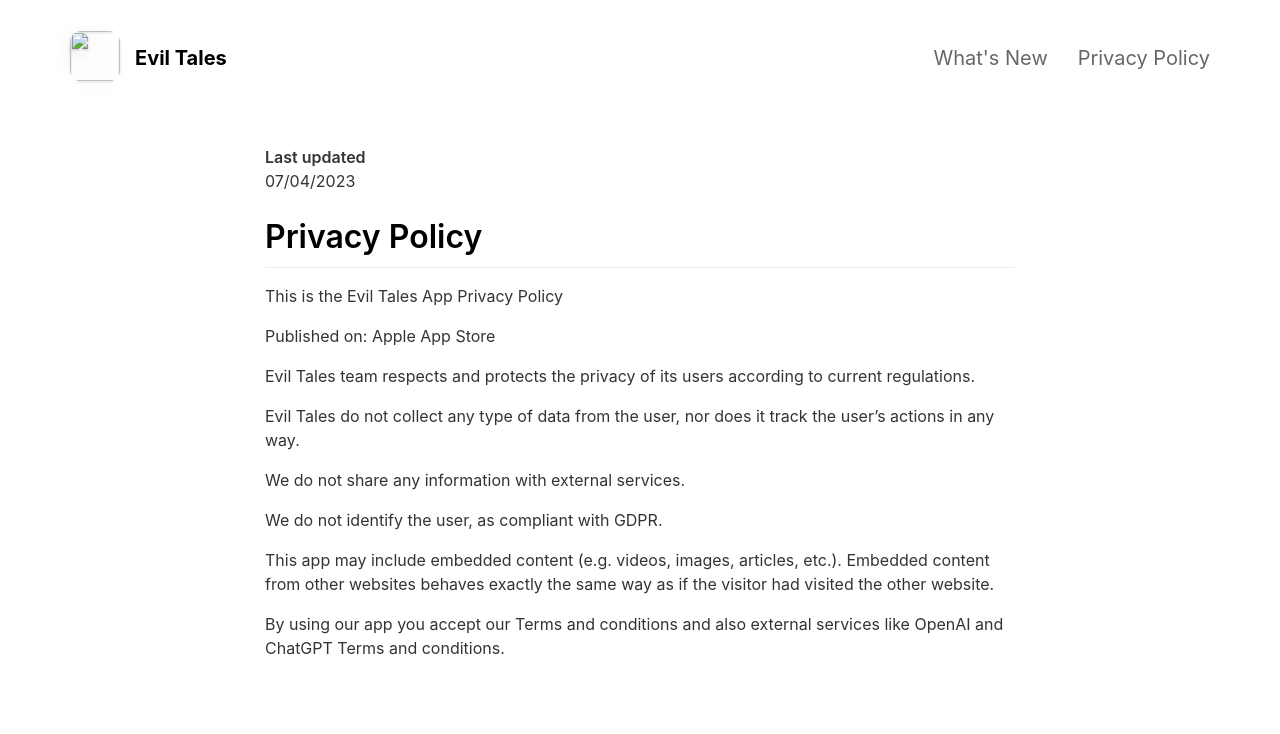
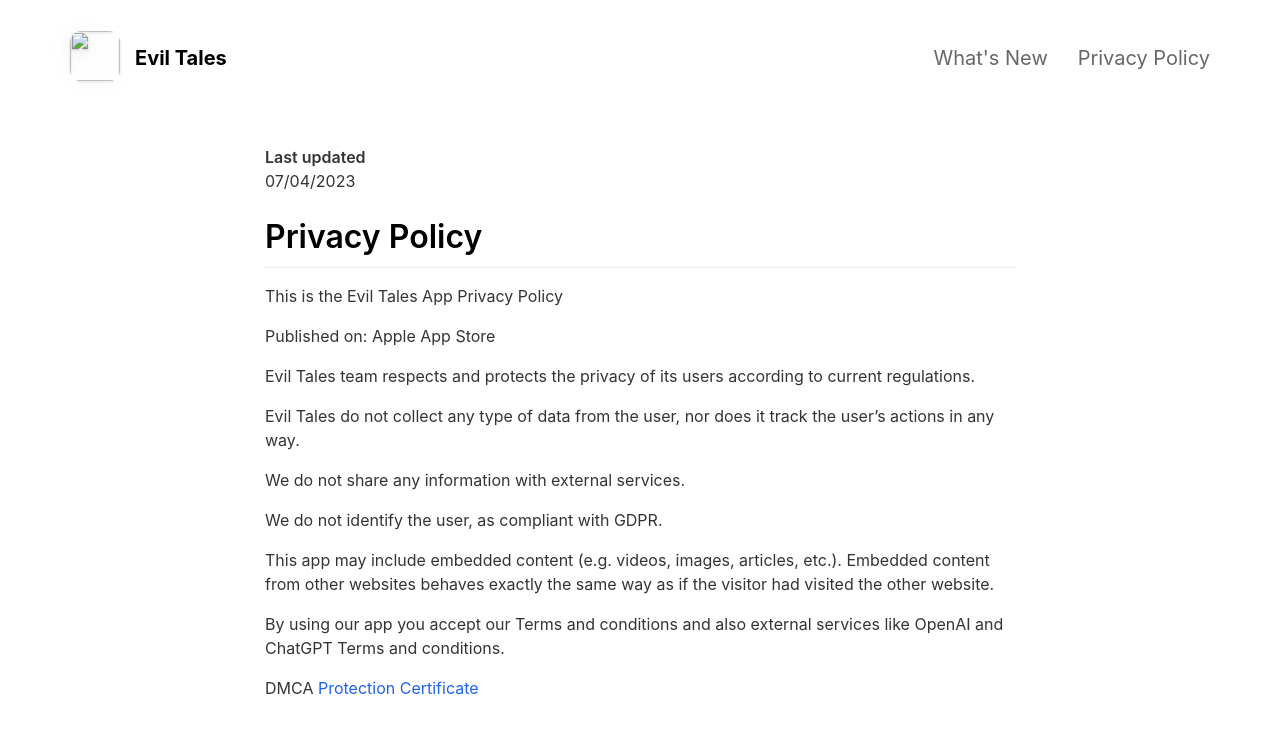
Before and after one commit to turangarusso/Evil-tales-page, a Jekyll site: the page built from _pages/privacypolicy.md, in a window 1280 px wide. Shown: the top 734 px of the page. Built offline with Jekyll 4.4.1, drawn with Linux system fonts in a browser that asks for light colours; nearby versions of some CDN libraries.

Commit message:
Update privacypolicy.md

```diff
--- a/_pages/privacypolicy.md
+++ b/_pages/privacypolicy.md
@@ -24,3 +24,5 @@ We do not identify the user, as compliant with GDPR.
 This app may include embedded content (e.g. videos, images, articles, etc.). Embedded content from other websites behaves exactly the same way as if the visitor had visited the other website.
 
 By using our app you accept our Terms and conditions and also external services like OpenAI and ChatGPT Terms and conditions.
+
+DMCA [Protection Certificate](https://www.dmca.com/r/r2jxzdk)
```
